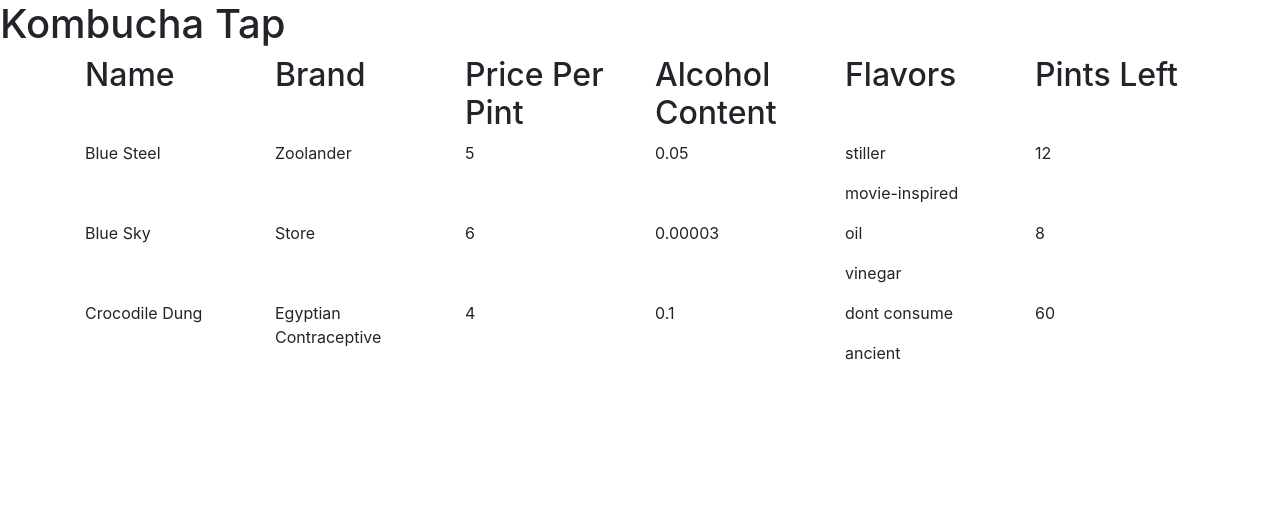
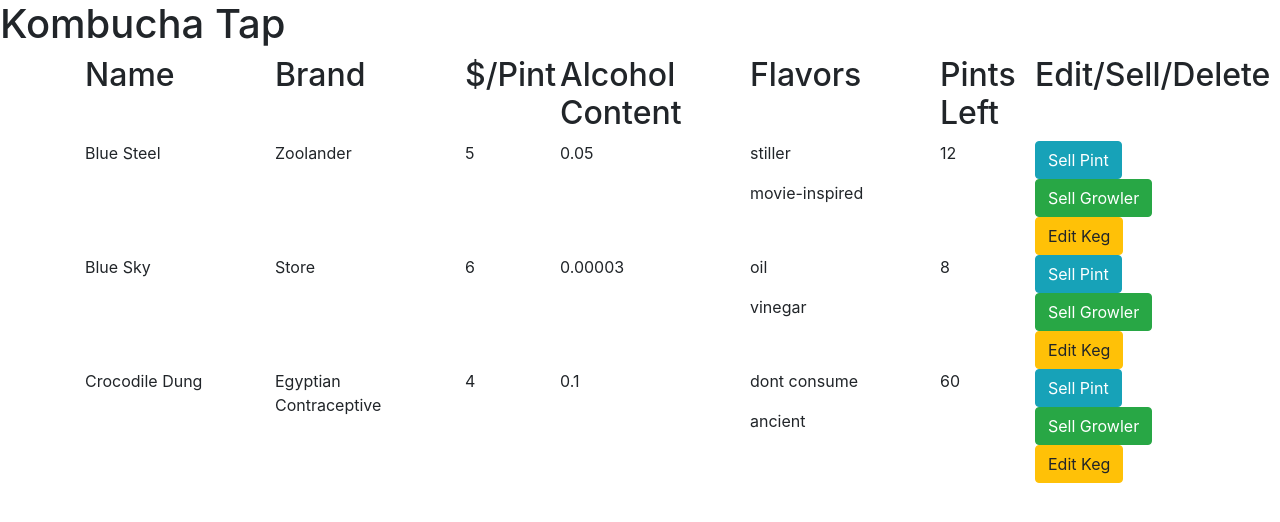
Before and after one commit to putman10/kombucha-on-tap, an Angular app: page / in a window 1280 px wide. Shown: the top 522 px of the page. Built offline with nearby package versions, Linux system fonts and the light colour scheme.

Commit message:
add remove and edit functions to flavor property and edit in general

```diff
--- a/src/app/app.component.html
+++ b/src/app/app.component.html
@@ -10,8 +10,8 @@
     <div class="col-sm-2">
       <h2>Brand</h2>
     </div>
-    <div class="col-sm-2">
-      <h2>Price Per Pint</h2>
+    <div class="col-sm-1">
+      <h2>$/Pint</h2>
     </div>
     <div class="col-sm-2">
       <h2>Alcohol Content</h2>
@@ -19,8 +19,11 @@
     <div class="col-sm-2">
       <h2>Flavors</h2>
     </div>
+    <div class="col-sm-1">
+      <h2>Pints Left</h2>
+    </div>
     <div class="col-sm-2">
-      <h2>Pints Left</h2>
+      <h2>Edit/Sell/Delete</h2>
     </div>
   </div>
   <div class="row data-line" *ngFor="let keg of kegs">
@@ -30,7 +33,7 @@
     <div class="col-sm-2">
       <p>{{keg.brand}}</p>
     </div>
-    <div class="col-sm-2">
+    <div class="col-sm-1">
       <p>{{keg.pricePerPint}}</p>
     </div>
     <div class="col-sm-2">
@@ -39,8 +42,46 @@
     <div class="col-sm-2">
       <p *ngFor="let flavor of keg.flavors">{{flavor}}</p>
     </div>
-    <div class="col-sm-2">
+    <div class="col-sm-1">
       <p>{{keg.pintsRemaining}}</p>
     </div>
+    <div class="col-sm-2">
+      <button (click)='keg.sellPint()' type="button" name="sellPint" class="btn btn-info"> Sell Pint</button>
+      <button (click)='keg.sellGrowler()' type="button" name="sellGrowler" class="btn btn-success"> Sell Growler</button>
+      <button (click)='editKeg(keg)' type="button" name="editKeg" class="btn btn-warning">Edit Keg</button>
+    </div>
+  </div>
+
+  <div class="form" *ngIf="selectedKeg">
+    <h2>{{selectedKeg.name}}</h2>
+    <form class="editForm">
+      <div class="form-group">
+        <label for="name">Edit Name:</label>
+        <input type="text" name="name" class="form-control" value="{{selectedKeg.name}}">
+      </div>
+      <div class="form-group">
+        <label for="brand">Edit Brand:</label>
+        <input type="text" name="brand" class="form-control" value="{{selectedKeg.brand}}">
+      </div>
+      <div class="form-group">
+        <label for="pricePerPint">Edit Price Per Pint:</label>
+        <input type="number" name="pricePerPint" class="form-control" value="{{selectedKeg.pricePerPint}}">
+      </div>
+      <div class="form-group">
+        <label for="alcoholContent">Edit Alchohol Content:</label>
+        <input type="text" name="alcoholContent" class="form-control" value="{{selectedKeg.alcoholContent}}">
+      </div>
+      <div class="form-group">
+        <label for="flavors">Edit Flavors</label>
+        <span *ngFor="let flavor of selectedKeg.flavors" (click)="removeFlavor(selectedKeg, flavor)" class="btn btn-primary">{{flavor}} </span>
+        <input type="text" name="flavors" class="form-control" placeholder="Add Flavor" [(ngModel)]="flavorName">
+        <button type="button" name="addFlavor" class="btn btn-success" (click)="addFlavor(selectedKeg)">Add</button>
+      </div>
+      <div class="form-group">
+        <label for="pintsRemaining">Edit Pints Left:</label>
+        <input type="text" name="pintsRemaining" class="form-control" value="{{selectedKeg.pintsRemaining}}">
+      </div>
+      <button type="button" name="button" (click)="finishedEditing()" class="btn btn-warning">Update</button>
+    </form>
   </div>
 </div>
--- a/src/app/app.component.ts
+++ b/src/app/app.component.ts
@@ -19,4 +19,27 @@
     ),
     new Keg ('Crocodile Dung', 'Egyptian Contraceptive', 4, 0.1, ['dont consume', 'ancient'], 60)
   ]
+  selectedKeg = null;
+
+  finishedEditing() {
+  this.selectedKeg = null;
+  }
+
+  editKeg(currentKeg){
+    this.selectedKeg = currentKeg;
+  }
+
+  flavorName = '';
+
+  addFlavor(currentKeg){
+    currentKeg.flavors.push(this.flavorName);
+    this.flavorName = ''
+  }
+
+  removeFlavor(currentKeg, flavor) {
+    console.log(flavor);
+    let index = currentKeg.flavors.indexOf(flavor);
+    console.log(index);
+    return currentKeg.flavors.splice(index, 1)
+  }
 }
--- a/src/app/models/keg.model.ts
+++ b/src/app/models/keg.model.ts
@@ -1,3 +1,11 @@
 export class Keg {
-  constructor(public name: string, public brand: string, public pricePerPint: number, public alcoholContent: number, public flavors: string[], public pintsRemaining: number) {}
+  constructor(public name: string, public brand: string, public pricePerPint: number, public alcoholContent: number, public flavors: string[], public pintsRemaining: number) {};
+
+  sellPint(){
+    this.pintsRemaining --;
+  }
+
+  sellGrowler(){
+    this.pintsRemaining -= 2;
+  }
 }
--- a/src/index.html
+++ b/src/index.html
@@ -7,6 +7,7 @@
 
   <meta name="viewport" content="width=device-width, initial-scale=1">
   <link rel="icon" type="image/x-icon" href="favicon.ico">
+
 </head>
 <body>
   <app-root>Loading...</app-root>
```
